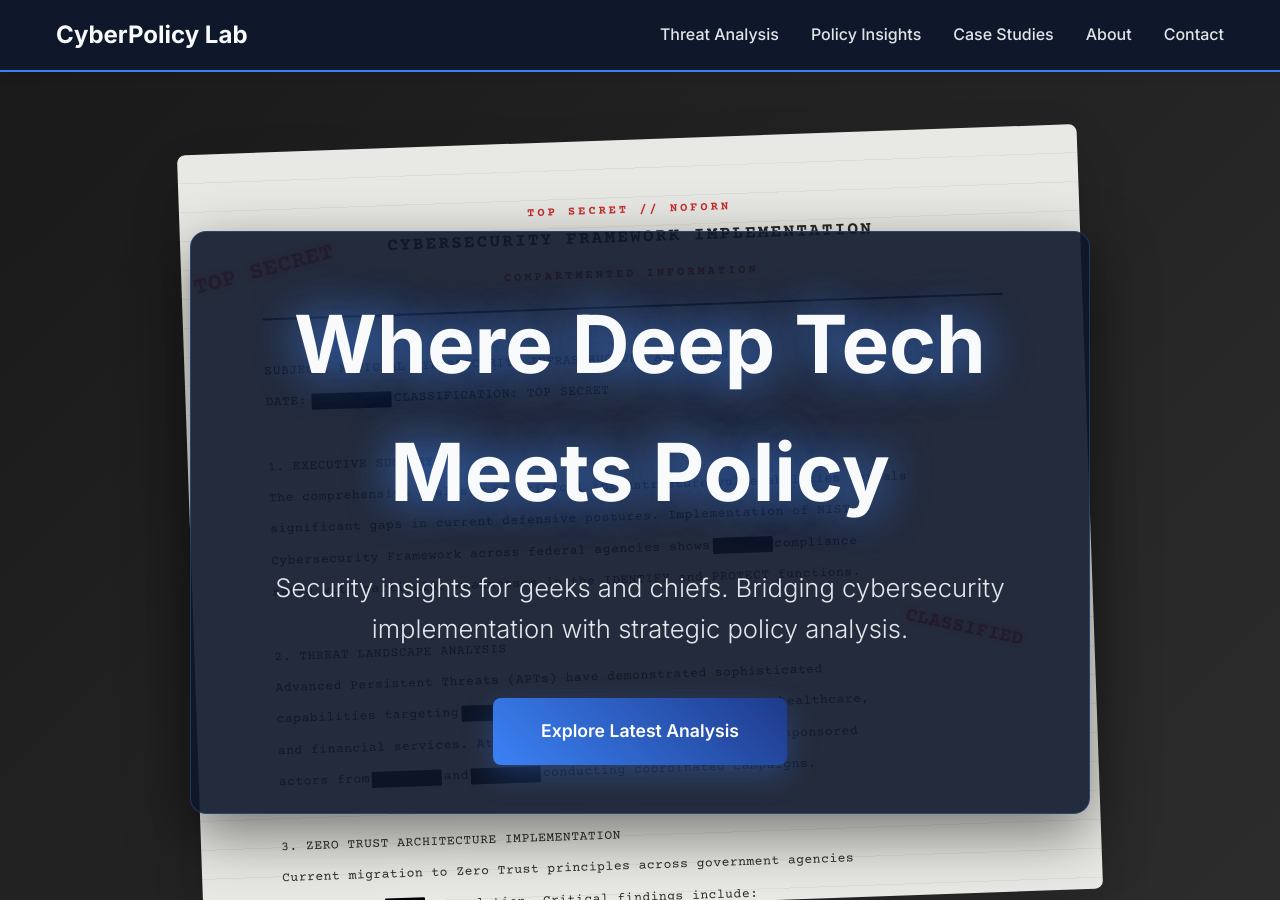
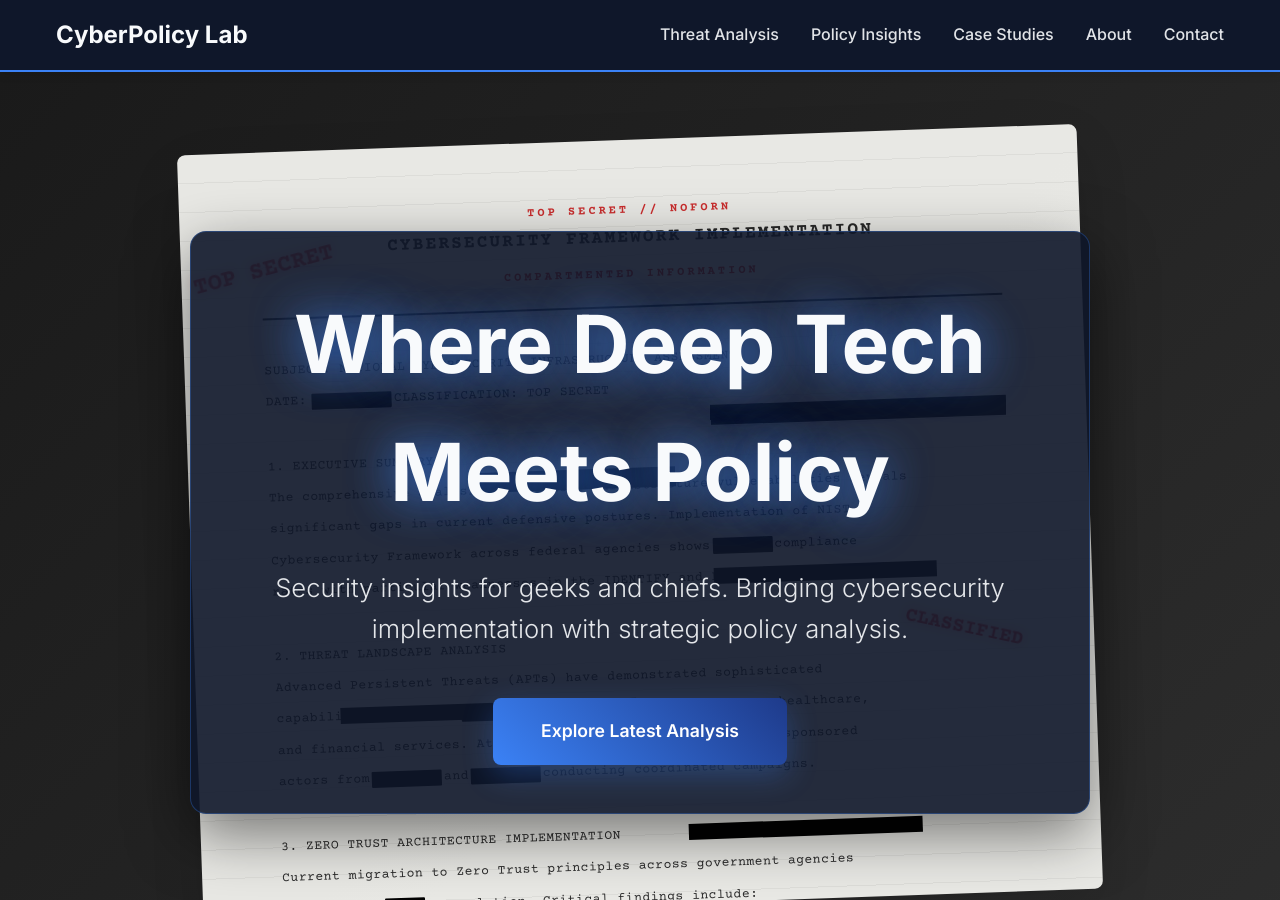
Before and after one commit to ronnie-bailey/cyberpolicyblog, a Jekyll site: the page built from index.html, in a window 1280 px wide and 900 px high. Built offline with Jekyll 4.4.1, drawn with Linux system fonts in a browser that asks for light colours.

Commit message:
Update main.scss

```diff
--- a/assets/css/main.scss
+++ b/assets/css/main.scss
@@ -19,6 +19,14 @@
     --text-dark: #2a2a2a;
     --redact-bar: #000000;
     --paper-shadow: rgba(0, 0, 0, 0.15);
+@keyframes titleGlow {
+    0% { text-shadow: 0 0 30px rgba(59, 130, 246, 0.5); }
+    100% { text-shadow: 0 0 50px rgba(59, 130, 246, 0.8), 0 0 70px rgba(59, 130, 246, 0.3); }
+}
+
+@keyframes pulse {
+    0%, 100% { opacity: 0.7; }
+    50% { opacity: 1; }
 }
 
 * {
@@ -282,14 +290,124 @@
     animation: pulse 3s ease-in-out infinite 1.5s;
 }
 
-@keyframes titleGlow {
-    0% { text-shadow: 0 0 30px rgba(59, 130, 246, 0.5); }
-    100% { text-shadow: 0 0 50px rgba(59, 130, 246, 0.8), 0 0 70px rgba(59, 130, 246, 0.3); }
+/* Animated redaction bars that move across the document */
+.doc-body::after {
+    content: "";
+    position: absolute;
+    top: 0;
+    left: 0;
+    width: 100%;
+    height: 100%;
+    pointer-events: none;
+    background:
+        /* Moving redaction bar 1 */
+        linear-gradient(90deg, transparent 0%, transparent 30%, #000000 30%, #000000 50%, transparent 50%, transparent 100%),
+        /* Moving redaction bar 2 */
+        linear-gradient(90deg, transparent 0%, transparent 60%, #000000 60%, #000000 75%, transparent 75%, transparent 100%),
+        /* Moving redaction bar 3 */
+        linear-gradient(90deg, transparent 0%, transparent 10%, #000000 10%, #000000 35%, transparent 35%, transparent 100%);
+    background-size: 200% 20px, 180% 20px, 220% 20px;
+    background-position:
+        0 60px,   /* First bar position */
+        100% 120px, /* Second bar position */
+        0 180px;    /* Third bar position */
+    background-repeat: no-repeat;
+    animation:
+        moveRedaction1 8s ease-in-out infinite,
+        moveRedaction2 10s ease-in-out infinite 2s,
+        moveRedaction3 12s ease-in-out infinite 4s;
+    z-index: 10;
 }
 
-@keyframes pulse {
-    0%, 100% { opacity: 0.7; }
-    50% { opacity: 1; }
+/* Additional moving bars using pseudo-elements on doc-lines */
+.doc-line:nth-child(8)::after {
+    content: "";
+    position: absolute;
+    top: 2px;
+    left: 0;
+    width: 0;
+    height: 16px;
+    background: #000000;
+    animation: slideAcross 6s ease-in-out infinite 1s;
+    z-index: 10;
+}
+
+.doc-line:nth-child(12)::after {
+    content: "";
+    position: absolute;
+    top: 2px;
+    left: 0;
+    width: 0;
+    height: 16px;
+    background: #000000;
+    animation: slideAcross 7s ease-in-out infinite 3s;
+    z-index: 10;
+}
+
+.doc-line:nth-child(16)::after {
+    content: "";
+    position: absolute;
+    top: 2px;
+    left: 0;
+    width: 0;
+    height: 16px;
+    background: #000000;
+    animation: slideAcross 5s ease-in-out infinite 2s;
+    z-index: 10;
+}
+
+.doc-line:nth-child(20)::after {
+    content: "";
+    position: absolute;
+    top: 2px;
+    left: 0;
+    width: 0;
+    height: 16px;
+    background: #000000;
+    animation: slideAcross 8s ease-in-out infinite 4s;
+    z-index: 10;
+}
+
+@keyframes moveRedaction1 {
+    0% { background-position: -100% 60px, 100% 120px, -100% 180px; }
+    50% { background-position: 100% 60px, 200% 120px, 100% 180px; }
+    100% { background-position: -100% 60px, 100% 120px, -100% 180px; }
+}
+
+@keyframes moveRedaction2 {
+    0% { background-position: 0 60px, -100% 120px, 0 180px; }
+    50% { background-position: 0 60px, 100% 120px, 0 180px; }
+    100% { background-position: 0 60px, -100% 120px, 0 180px; }
+}
+
+@keyframes moveRedaction3 {
+    0% { background-position: 0 60px, 100% 120px, -100% 180px; }
+    50% { background-position: 0 60px, 100% 120px, 100% 180px; }
+    100% { background-position: 0 60px, 100% 120px, -100% 180px; }
+}
+
+@keyframes slideAcross {
+    0% {
+        width: 0;
+        left: 0;
+    }
+    25% {
+        width: 40%;
+        left: 0;
+    }
+    50% {
+        width: 40%;
+        left: 30%;
+    }
+    75% {
+        width: 30%;
+        left: 60%;
+    }
+    100% {
+        width: 0;
+        left: 100%;
+    }
+}
 }
 
 /* Main Container */
```
